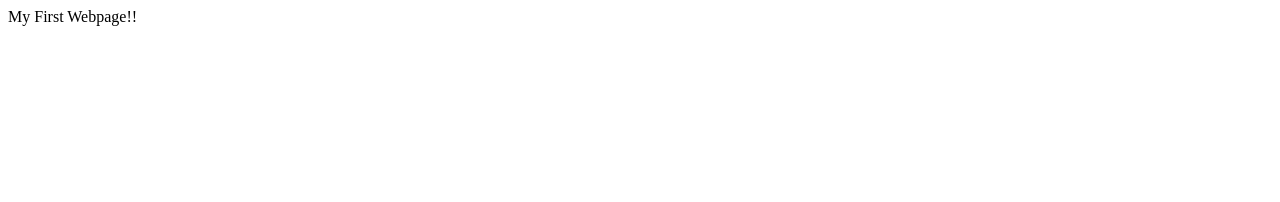
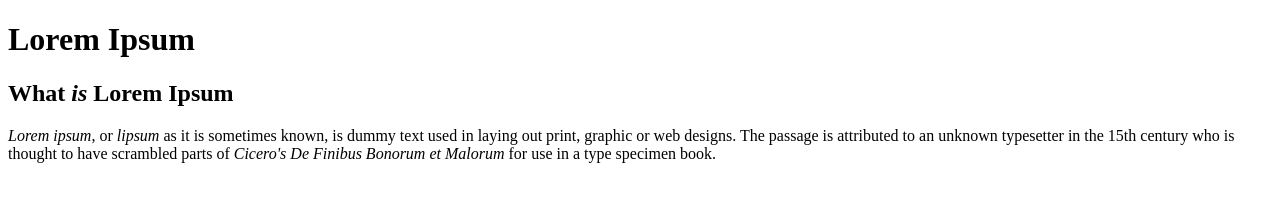
Before and after one commit to bwifo/git_test, a plain HTML site: page html_boilerplate/index.html in a window 1280 px wide. Drawn offline with Linux system fonts and the light colour scheme.

Commit message:
index.html

```diff
--- a/html_boilerplate/index.html
+++ b/html_boilerplate/index.html
@@ -8,6 +8,14 @@
 </head>
 
 <body>
-    My First Webpage!!
+    <!-- Heading go form h1 - h6-->
+    <h1>Lorem Ipsum</h1>
+    <h2>What <em>is</em> Lorem Ipsum</h2>
+    <!-- <em> is emphasis or italics <i> also works-->
+    <p><em>Lorem ipsum</em>, or <em>lipsum</em> as it is sometimes known, is dummy text used in laying out print, graphic or web designs.
+        The passage is attributed to an unknown typesetter in the 15th century who is thought to have scrambled parts of
+        <em>Cicero's De Finibus Bonorum et Malorum</em> for use in a type specimen book.</p>
+    <!-- <strong> makes things bold <b> also works-->
+
 </body>
 </html>
```
